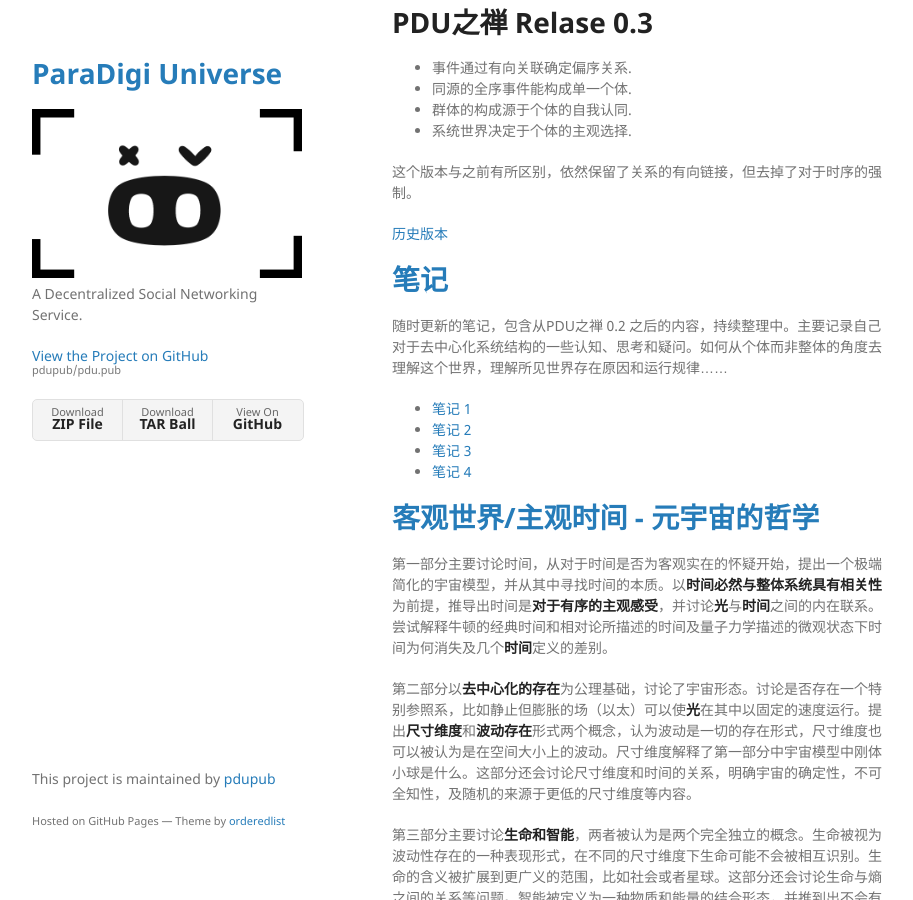
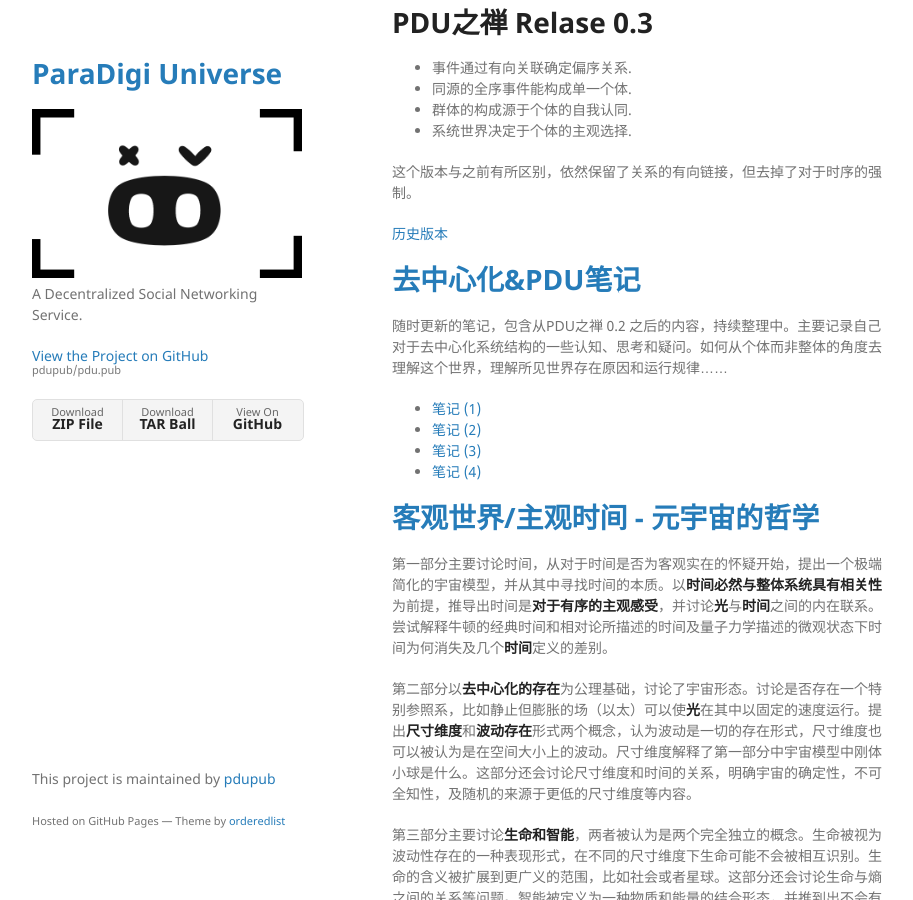
Before and after one commit to pdupub/pdu.pub, a Jekyll site: the page built from index.md, in a window 1280 px wide and 900 px high, scrolled down 777 px. Shown: the whole window, without its empty margins (178-1091 px from the left). Built offline with Jekyll 4.4.1, drawn with Linux system fonts in a browser that asks for light colours; our own code applies the rules of GitHub Pages for plain Markdown files.

Commit message:
draft refactor

```diff
--- a/index.md
+++ b/index.md
@@ -31,14 +31,14 @@ layout: default
 
 [历史版本](./docs/zh/Zen.html)
 
-# [笔记](./docs/zh/Draft.md)
+# [去中心化&PDU笔记](./docs/zh/Draft.md)
 
 随时更新的笔记，包含从PDU之禅 0.2 之后的内容，持续整理中。主要记录自己对于去中心化系统结构的一些认知、思考和疑问。如何从个体而非整体的角度去理解这个世界，理解所见世界存在原因和运行规律……
 
-- [笔记 1](./docs/zh/Draft.md#note1)
-- [笔记 2](./docs/zh/Draft.md#note2)
-- [笔记 3](./docs/zh/Draft.md#note3)
-- [笔记 4](./docs/zh/Draft.md#note4)
+- [笔记 (1)](./docs/zh/Draft.md#note1)
+- [笔记 (2)](./docs/zh/Draft.md#note2)
+- [笔记 (3)](./docs/zh/Draft.md#note3)
+- [笔记 (4)](./docs/zh/Draft.md#note4)
 
 # [客观世界/主观时间 - 元宇宙的哲学](./docs/zh/MinimalMetaphysics.md)
 
```
